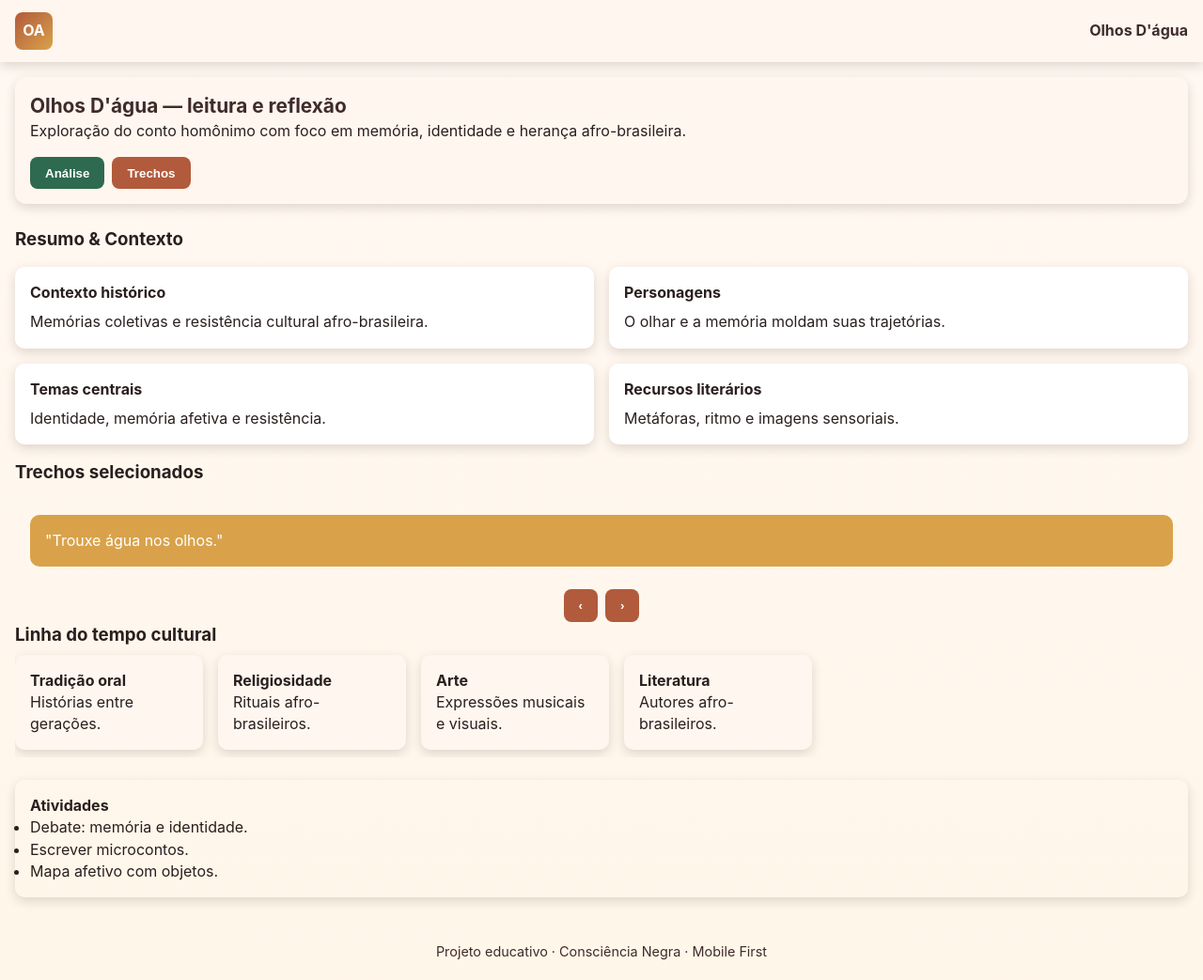
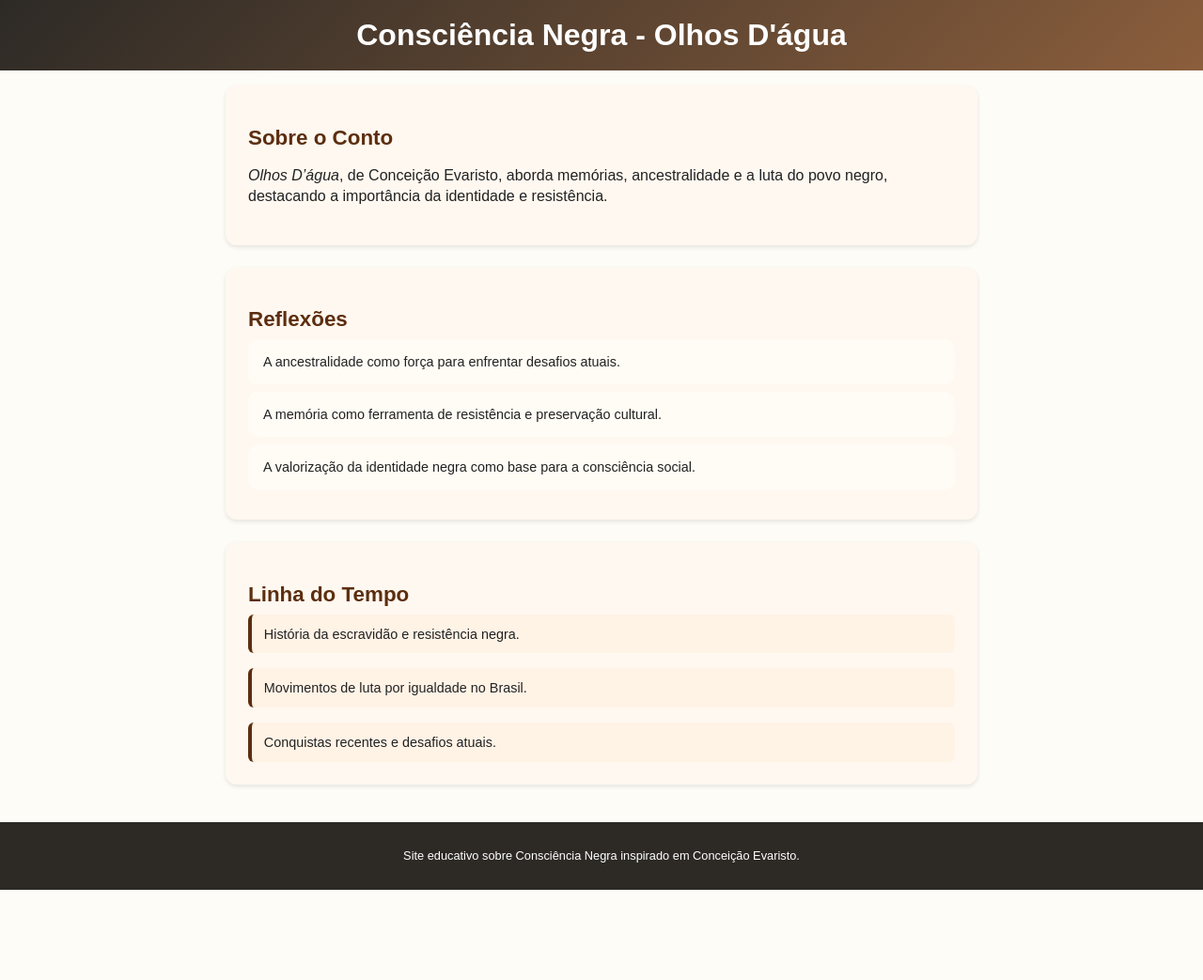
Before and after one commit to Arrulzin/olhosdagua3b, a plain HTML site: page index.html in a window 1280 px wide. Shown: the whole page at 94% size. After the commit the page ends 947 px from the top, so only its background shows below. Drawn offline with Linux system fonts and the light colour scheme.

Commit message:
Update index.html

```diff
--- a/index.html
+++ b/index.html
@@ -1,173 +1,129 @@
-<!doctype html>
+<!DOCTYPE html>
 <html lang="pt-BR">
 <head>
-  <meta charset="utf-8">
-  <meta name="viewport" content="width=device-width,initial-scale=1,maximum-scale=1,user-scalable=no">
-  <title>Olhos D'água — Consciência Negra</title>
-  <meta name="description" content="Site educativo e interativo sobre o conto 'Olhos D'água' com foco em consciência negra e afro-brasilidade.">
+  <meta charset="UTF-8">
+  <meta name="viewport" content="width=device-width, initial-scale=1.0">
+  <title>Consciência Negra - Olhos D'água</title>
   <style>
-    /* ======================
-       Mobile-first CSS (foco em telas pequenas primeiro)
-       ====================== */
-    :root{
-      --bg:#FFF8F2;
-      --card:#FFF6EF;
-      --terracotta:#B25A3C;
-      --ocre:#D9A24A;
-      --brown:#3F2B2A;
-      --deep:#2A1F1E;
-      --green:#2E6A4F;
-      --gold:#C9A34A;
-      --shadow: 0 4px 12px rgba(41,20,10,0.15);
-      font-family: Inter, system-ui, -apple-system, 'Segoe UI', Roboto, 'Helvetica Neue', Arial;
+    /* Estilos base (mobile-first) */
+    body {
+      font-family: Arial, sans-serif;
+      margin: 0;
+      padding: 0;
+      background: #fefcf7;
+      color: #222;
+    }
+    header {
+      background: linear-gradient(135deg, #2d2a26, #8b5e3c);
+      color: #fff;
+      text-align: center;
+      padding: 1.2rem;
+    }
+    header h1 {
+      font-size: 1.5rem;
+      margin: 0;
+    }
+    main {
+      padding: 1rem;
+    }
+    section {
+      margin-bottom: 1.5rem;
+      padding: 1rem;
+      border-radius: 12px;
+      background: #fff8f0;
+      box-shadow: 0 2px 5px rgba(0,0,0,0.1);
+    }
+    section h2 {
+      font-size: 1.2rem;
+      margin-bottom: 0.5rem;
+      color: #5c2e0f;
+    }
+    section p {
+      font-size: 0.95rem;
+      line-height: 1.4;
+    }
+    .card {
+      background: #fffbf5;
+      padding: 1rem;
+      border-radius: 10px;
+      margin: 0.5rem 0;
+      font-size: 0.9rem;
+      transition: transform 0.2s;
+    }
+    .card:hover {
+      transform: scale(1.02);
+    }
+    .timeline {
+      display: flex;
+      flex-direction: column;
+      gap: 1rem;
+    }
+    .timeline-item {
+      background: #fff3e6;
+      padding: 0.8rem;
+      border-left: 4px solid #5c2e0f;
+      border-radius: 6px;
+      font-size: 0.9rem;
+    }
+    footer {
+      text-align: center;
+      padding: 1rem;
+      background: #2d2a26;
+      color: #fff;
+      font-size: 0.8rem;
     }
 
-    *{box-sizing:border-box;margin:0;padding:0}
-    body{
-      background:linear-gradient(180deg,var(--bg), #FFF6E8 120%);
-      color:var(--deep);
-      line-height:1.45;
-      font-size:16px;
+    /* Melhor adaptação para telas maiores */
+    @media (min-width: 600px) {
+      header h1 {
+        font-size: 2rem;
+      }
+      section h2 {
+        font-size: 1.4rem;
+      }
+      section p {
+        font-size: 1rem;
+      }
     }
-
-    header{
-      position:sticky;top:0;z-index:10;
-      background:var(--card);
-      display:flex;justify-content:space-between;align-items:center;
-      padding:0.8rem 1rem;
-      box-shadow:var(--shadow);
-    }
-    .logo{
-      background:linear-gradient(135deg,var(--terracotta),var(--ocre));
-      width:40px;height:40px;border-radius:8px;
-      display:flex;align-items:center;justify-content:center;
-      color:#fff;font-weight:bold;
-    }
-
-    main{padding:1rem}
-
-    .hero{
-      display:flex;flex-direction:column;gap:1rem;
-      background:var(--card);
-      border-radius:12px;padding:1rem;
-      box-shadow:var(--shadow);
-      margin-bottom:1.5rem;
-    }
-    .hero h1{font-size:1.3rem;color:var(--brown)}
-    .hero p{font-size:1rem;color:var(--deep)}
-
-    .btn,.cta{
-      padding:0.6rem 1rem;
-      border:none;border-radius:8px;
-      font-weight:600;
-      cursor:pointer;
-    }
-    .cta{background:var(--green);color:white}
-    .btn{background:var(--terracotta);color:white}
-
-    .cards{display:grid;gap:1rem;margin:1rem 0}
-    .card{background:white;padding:1rem;border-radius:10px;box-shadow:var(--shadow)}
-    .card h4{margin-bottom:0.5rem}
-
-    .carousel{overflow:hidden;border-radius:10px;margin-top:1rem}
-    .carousel-track{display:flex;transition:transform 0.3s ease}
-    .carousel .item{min-width:100%;padding:1rem}
-    .quote-card{background:var(--ocre);color:white;padding:1rem;border-radius:10px}
-
-    .carousel-controls{display:flex;gap:0.5rem;justify-content:center;margin-top:0.5rem}
-
-    .timeline{display:flex;overflow-x:auto;gap:1rem;padding:0.5rem 0}
-    .timeline-item{flex:0 0 70%;background:var(--card);padding:1rem;border-radius:10px;box-shadow:var(--shadow)}
-
-    aside{margin-top:1.5rem}
-    aside div{margin-bottom:1rem;padding:1rem;border-radius:10px;box-shadow:var(--shadow)}
-
-    footer{text-align:center;padding:1rem;color:var(--brown);font-size:0.9rem;margin-top:2rem}
-
-    /* Ajustes para tablets/desktops */
-    @media(min-width:768px){
-      .hero{flex-direction:row;align-items:center}
-      .cards{grid-template-columns:1fr 1fr}
-      .timeline-item{flex:0 0 200px}
+    @media (min-width: 900px) {
+      main {
+        max-width: 800px;
+        margin: auto;
+      }
+      section {
+        padding: 1.5rem;
+      }
     }
   </style>
 </head>
 <body>
   <header>
-    <div class="logo">OA</div>
-    <h2 style="font-size:1rem;color:var(--brown)">Olhos D'água</h2>
+    <h1>Consciência Negra - Olhos D'água</h1>
   </header>
-
   <main>
-    <section class="hero">
-      <div>
-        <h1>Olhos D'água — leitura e reflexão</h1>
-        <p>Exploração do conto homônimo com foco em memória, identidade e herança afro-brasileira.</p>
-        <div style="margin-top:1rem;display:flex;gap:0.5rem;flex-wrap:wrap">
-          <button class="cta" id="openAnalysis">Análise</button>
-          <button class="btn" id="startCarousel">Trechos</button>
-        </div>
-      </div>
+    <section>
+      <h2>Sobre o Conto</h2>
+      <p><em>Olhos D’água</em>, de Conceição Evaristo, aborda memórias, ancestralidade e a luta do povo negro, destacando a importância da identidade e resistência.</p>
     </section>
 
     <section>
-      <h3>Resumo & Contexto</h3>
-      <div class="cards">
-        <article class="card"><h4>Contexto histórico</h4><p>Memórias coletivas e resistência cultural afro-brasileira.</p></article>
-        <article class="card"><h4>Personagens</h4><p>O olhar e a memória moldam suas trajetórias.</p></article>
-        <article class="card"><h4>Temas centrais</h4><p>Identidade, memória afetiva e resistência.</p></article>
-        <article class="card"><h4>Recursos literários</h4><p>Metáforas, ritmo e imagens sensoriais.</p></article>
-      </div>
+      <h2>Reflexões</h2>
+      <div class="card">A ancestralidade como força para enfrentar desafios atuais.</div>
+      <div class="card">A memória como ferramenta de resistência e preservação cultural.</div>
+      <div class="card">A valorização da identidade negra como base para a consciência social.</div>
     </section>
 
     <section>
-      <h3>Trechos selecionados</h3>
-      <div class="carousel" id="carousel">
-        <div class="carousel-track" id="track">
-          <div class="item"><div class="quote-card">"Trouxe água nos olhos."</div></div>
-          <div class="item"><div class="quote-card">"As palavras vinham devagar."</div></div>
-          <div class="item"><div class="quote-card">"A memória insistia em se encostar."</div></div>
-        </div>
-      </div>
-      <div class="carousel-controls">
-        <button class="btn" id="prev">‹</button>
-        <button class="btn" id="next">›</button>
+      <h2>Linha do Tempo</h2>
+      <div class="timeline">
+        <div class="timeline-item">História da escravidão e resistência negra.</div>
+        <div class="timeline-item">Movimentos de luta por igualdade no Brasil.</div>
+        <div class="timeline-item">Conquistas recentes e desafios atuais.</div>
       </div>
     </section>
-
-    <section>
-      <h3>Linha do tempo cultural</h3>
-      <div class="timeline">
-        <div class="timeline-item"><h4>Tradição oral</h4><p>Histórias entre gerações.</p></div>
-        <div class="timeline-item"><h4>Religiosidade</h4><p>Rituais afro-brasileiros.</p></div>
-        <div class="timeline-item"><h4>Arte</h4><p>Expressões musicais e visuais.</p></div>
-        <div class="timeline-item"><h4>Literatura</h4><p>Autores afro-brasileiros.</p></div>
-      </div>
-    </section>
-
-    <aside>
-      <div>
-        <h4>Atividades</h4>
-        <ul>
-          <li>Debate: memória e identidade.</li>
-          <li>Escrever microcontos.</li>
-          <li>Mapa afetivo com objetos.</li>
-        </ul>
-      </div>
-    </aside>
-
-    <footer>
-      Projeto educativo · Consciência Negra · Mobile First
-    </footer>
   </main>
-
-  <script>
-    const track=document.getElementById('track');
-    const items=track.children;let index=0;
-    function update(){track.style.transform=`translateX(${-index*100}%)`}
-    document.getElementById('prev').onclick=()=>{index=(index-1+items.length)%items.length;update()}
-    document.getElementById('next').onclick=()=>{index=(index+1)%items.length;update()}
-    document.getElementById('startCarousel').onclick=()=>{index=0;update();}
-  </script>
+  <footer>
+    <p>Site educativo sobre Consciência Negra inspirado em Conceição Evaristo.</p>
+  </footer>
 </body>
 </html>
```
